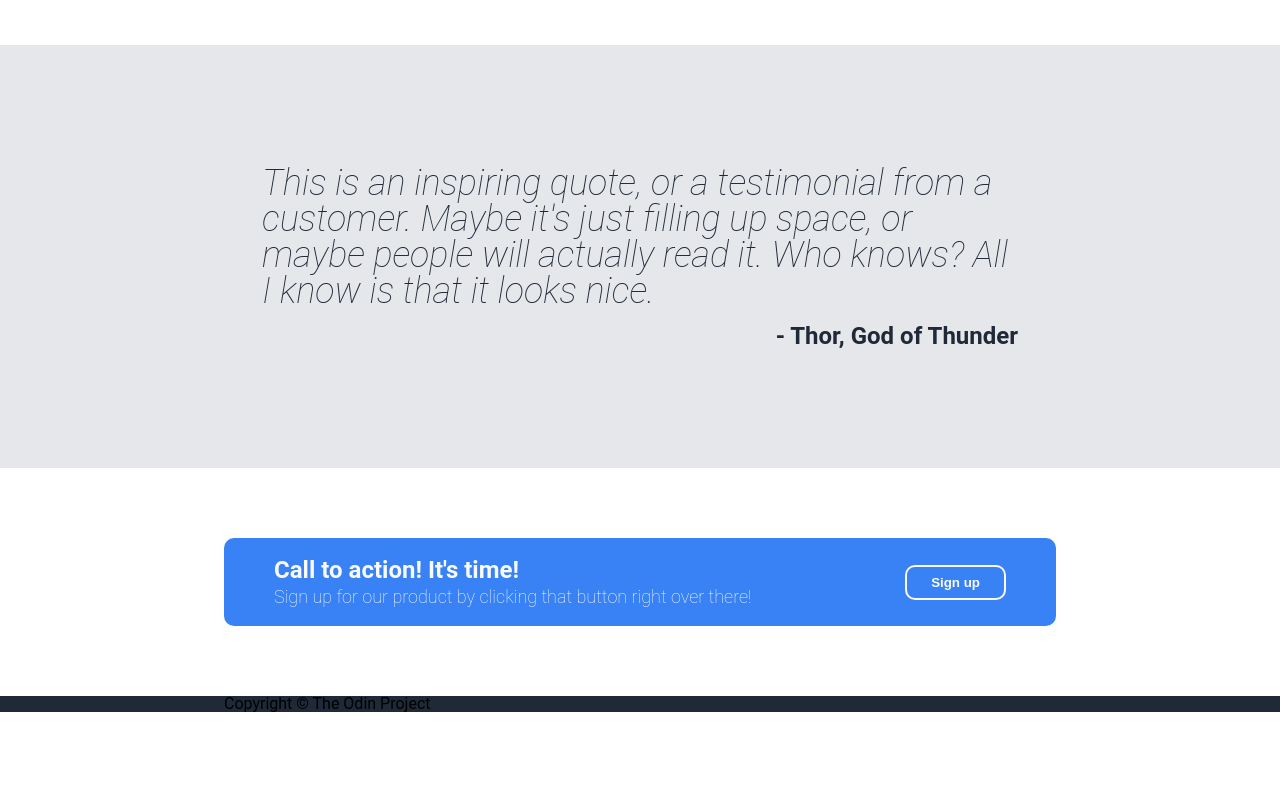
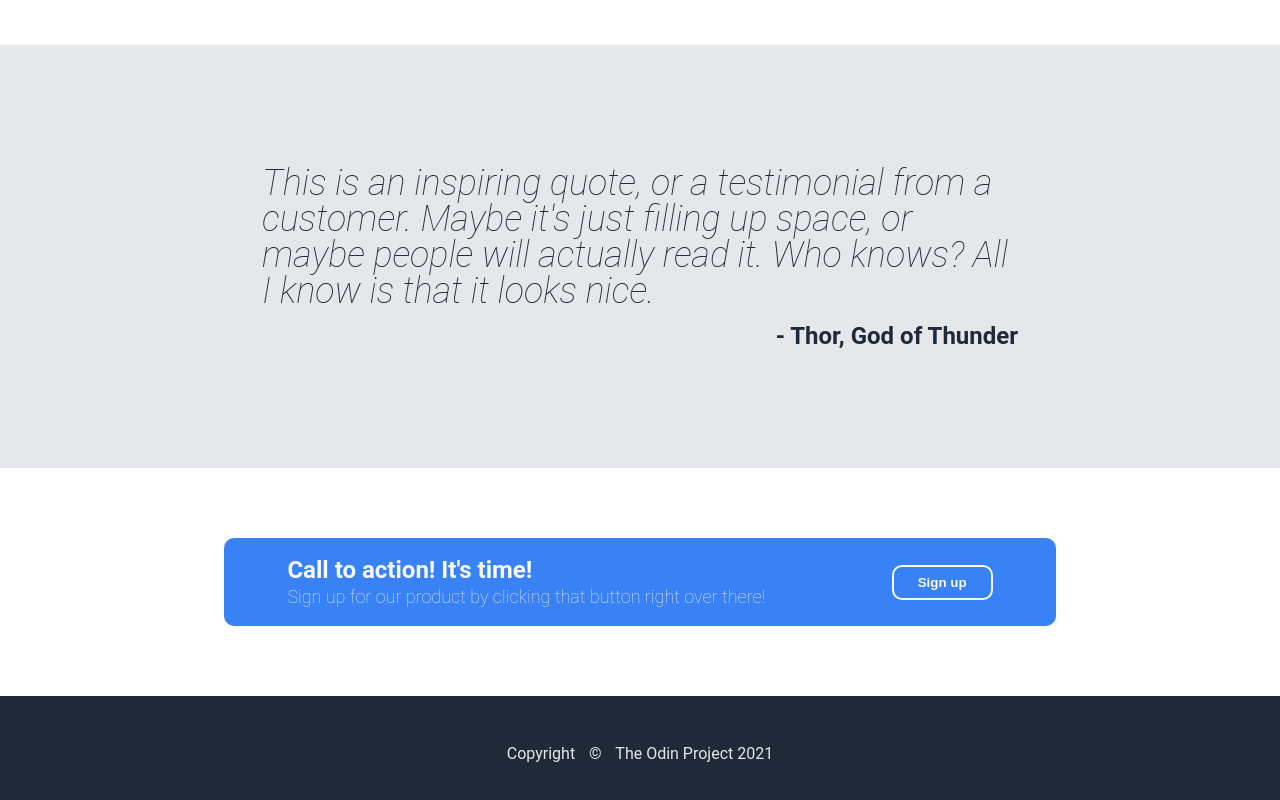
Before and after one commit to kasumiety/odin-landing-basic, a plain HTML site: page index.html in a window 1280 px wide. Shown: the part 756-1556 px from the top of the page. Before the commit the page ends 1469 px from the top, so only its background shows below. Drawn offline with Linux system fonts and the light colour scheme.

Commit message:
Style footer section, minor fixes for other sections

```diff
--- a/css/styles.css
+++ b/css/styles.css
@@ -209,9 +209,9 @@ header h1 {
 
 .popup {
     display: flex;
-    justify-content: space-between;
+    justify-content: space-around;
     align-items: center;
-    padding: 20px 50px;
+    padding: 20px 0;
     color: #f9faf8;
 }
 
@@ -224,9 +224,22 @@ header h1 {
 .popup p {
     font-size: 18px;
     font-weight: lighter;
+    color: #e5e7eb;
 }
 
 .popup button {
     border: 2px solid #f9faf8;
     margin-top: 0;
 }
+
+/* Footer styles */
+
+.copyright {
+    margin: 50px auto;
+    text-align: center;
+    color: #e5e7eb;
+}
+
+.copyright span {
+    margin: auto 10px;
+}
--- a/index.html
+++ b/index.html
@@ -72,7 +72,7 @@
 
         <footer>
             <div class = "copyright centered">
-                Copyright © The Odin Project
+                Copyright <span class = "copyright-symbol">©</span> The Odin Project 2021
             </div>
         </footer>
 
```
